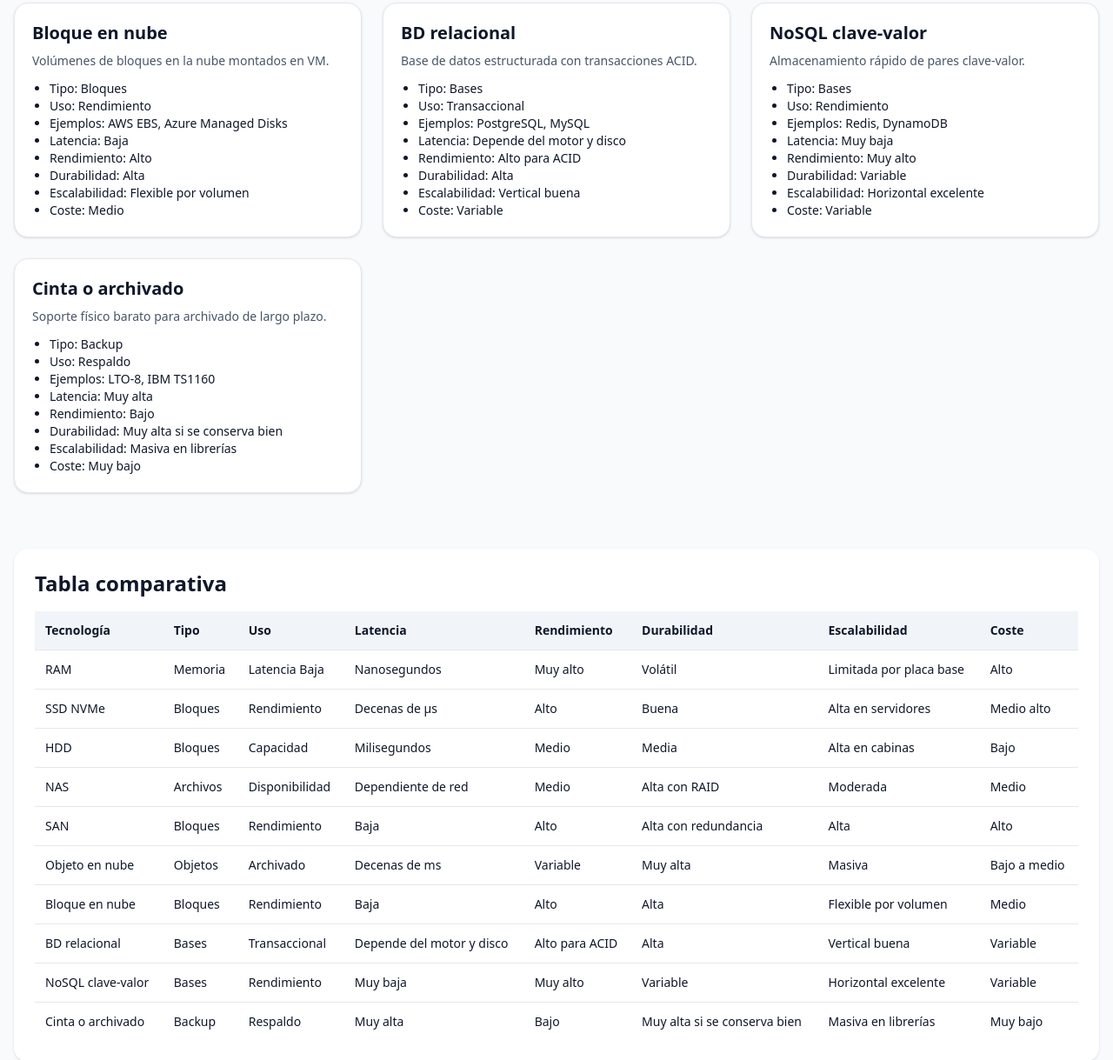
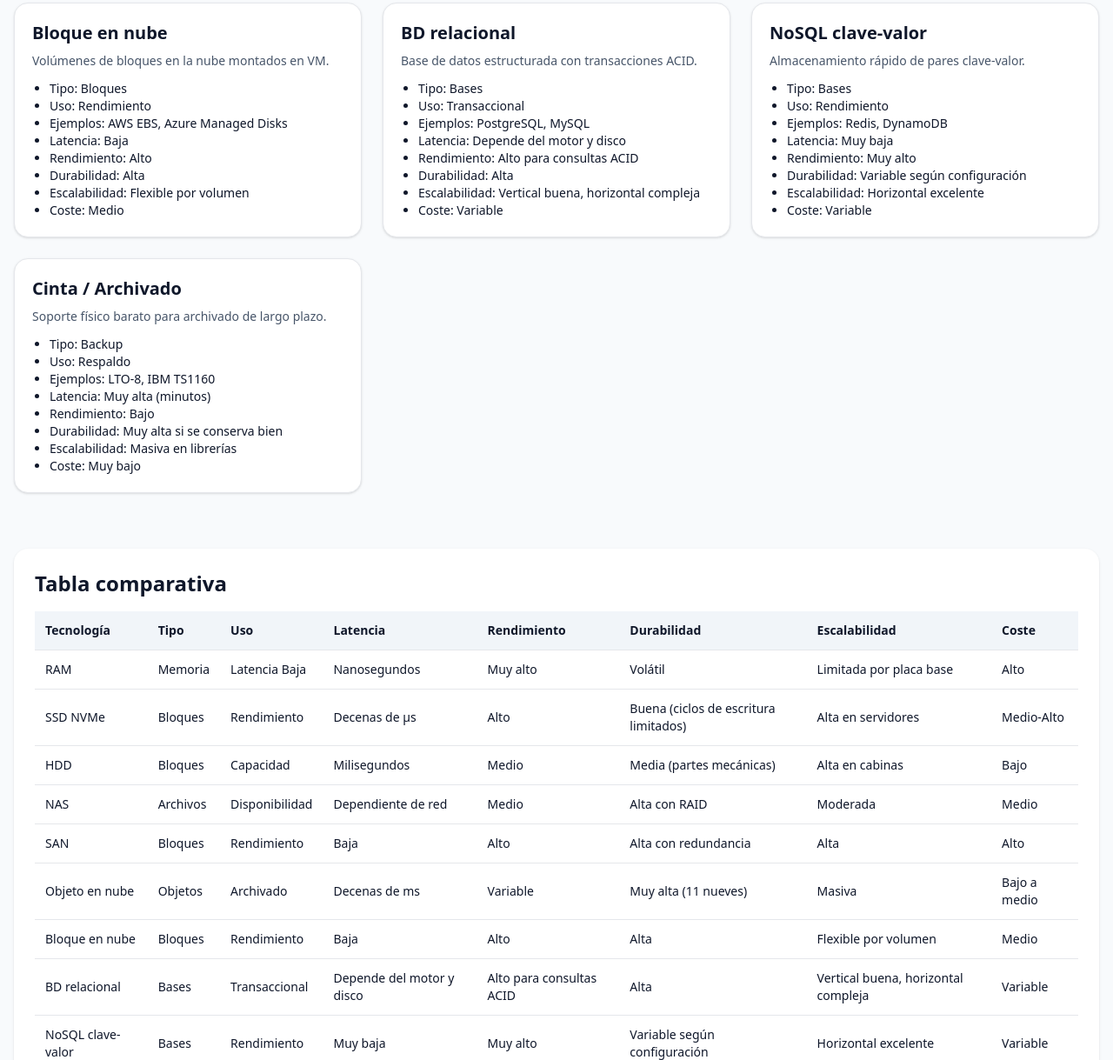
Before and after one commit to adrianglez06/Almacenamiento-web, a plain HTML site: page index.html in a window 1280 px wide. Shown: the part 1124-2343 px from the top of the page at 87% size. Drawn offline with nearby package versions, Linux system fonts and the light colour scheme.

Commit message:
Update index.html

```diff
--- a/index.html
+++ b/index.html
@@ -1,20 +1,18 @@
 <!doctype html>
 <html lang="es">
 <head>
-  <meta charset="utf-8">
-  <meta name="viewport" content="width=device-width, initial-scale=1">
+  <meta charset="utf-8" />
+  <meta name="viewport" content="width=device-width, initial-scale=1" />
   <title>Tipos de almacenamiento de datos | Guía educativa</title>
-  <meta name="description" content="Guía práctica sobre tipos de almacenamiento de datos con filtros, tarjetas, tabla comparativa, glosario y quiz. Todo generado desde arrays de datos.">
+  <meta name="description" content="Guía práctica sobre tipos de almacenamiento de datos con filtros, tarjetas, tabla comparativa, glosario y quiz. Generado dinámicamente con JavaScript puro." />
   <link rel="icon" href="data:,">
   <script src="https://cdn.tailwindcss.com"></script>
   <script>
-    tailwind.config = {
-      theme: { extend: { container: { center: true, padding: "1rem" } } }
-    };
+    tailwind.config = { theme: { extend: { container: { center: true, padding: "1rem" } } } };
   </script>
   <style>
     :focus { outline: 3px solid #1d4ed8; outline-offset: 2px; }
-    .sr-only { position: absolute; width: 1px; height: 1px; padding: 0; margin: -1px; overflow: hidden; clip: rect(0,0,0,0); white-space: nowrap; border: 0; }
+    .sr-only { position:absolute; width:1px; height:1px; padding:0; margin:-1px; overflow:hidden; clip:rect(0,0,0,0); white-space:nowrap; border:0; }
   </style>
 </head>
 <body class="min-h-screen bg-slate-50 text-slate-900">
@@ -33,10 +31,10 @@
   </header>
 
   <main class="container mx-auto py-8 space-y-16">
-    <!-- Sección Filtro -->
+    <!-- Filtro -->
     <section id="filtro" aria-labelledby="filtro-title" class="bg-white p-6 rounded-2xl shadow">
       <h2 id="filtro-title" class="text-2xl font-semibold">Filtra tecnologías</h2>
-      <p class="mt-2 text-slate-600">Filtra por tipo o uso y busca por nombre. Las tarjetas y la tabla se actualizan al instante.</p>
+      <p class="mt-2 text-slate-600">Filtra por tipo y uso y busca por nombre. Las tarjetas y la tabla se actualizan al instante.</p>
 
       <form class="mt-4 grid gap-4 md:grid-cols-4" onsubmit="event.preventDefault()">
         <label class="block">
@@ -66,13 +64,13 @@
       <p id="no-result" class="hidden mt-3 text-sm text-amber-700">No hay elementos que coincidan con el filtro.</p>
     </section>
 
-    <!-- Sección Tarjetas -->
+    <!-- Tarjetas -->
     <section id="tarjetas" aria-labelledby="tarjetas-title" class="space-y-6">
       <h2 id="tarjetas-title" class="text-2xl font-semibold">Tarjetas de tecnologías</h2>
       <div id="grid-cards" class="grid gap-6 sm:grid-cols-2 lg:grid-cols-3"></div>
     </section>
 
-    <!-- Sección Tabla comparativa -->
+    <!-- Tabla -->
     <section id="tabla" aria-labelledby="tabla-title" class="bg-white p-6 rounded-2xl shadow">
       <h2 id="tabla-title" class="text-2xl font-semibold">Tabla comparativa</h2>
       <div class="overflow-x-auto mt-4">
@@ -95,13 +93,13 @@
       </div>
     </section>
 
-    <!-- Sección Glosario -->
+    <!-- Glosario -->
     <section id="glosario" aria-labelledby="glosario-title" class="bg-white p-6 rounded-2xl shadow">
       <h2 id="glosario-title" class="text-2xl font-semibold">Glosario</h2>
       <dl id="glosario-list" class="mt-4 grid gap-4 md:grid-cols-2"></dl>
     </section>
 
-    <!-- Sección Quiz -->
+    <!-- Quiz -->
     <section id="quiz" aria-labelledby="quiz-title" class="bg-white p-6 rounded-2xl shadow">
       <h2 id="quiz-title" class="text-2xl font-semibold">Quiz rápido</h2>
       <p class="mt-2 text-slate-600">Responde y comprueba. No se guardan datos.</p>
@@ -118,28 +116,28 @@
 
   <script>
     // ---------- Datos ----------
-    const items = [
+    window.items = [
       { nombre: "RAM", tipo: "memoria", uso: "latencia-baja", ejemplos: ["DDR4", "DDR5"], latencia: "Nanosegundos", rendimiento: "Muy alto", durabilidad: "Volátil", escalabilidad: "Limitada por placa base", coste: "Alto", desc: "Memoria volátil usada para procesamiento inmediato." },
-      { nombre: "SSD NVMe", tipo: "bloques", uso: "rendimiento", ejemplos: ["Samsung 980 Pro", "WD Black"], latencia: "Decenas de µs", rendimiento: "Alto", durabilidad: "Buena", escalabilidad: "Alta en servidores", coste: "Medio alto", desc: "Disco sólido PCIe con gran velocidad." },
-      { nombre: "HDD", tipo: "bloques", uso: "capacidad", ejemplos: ["Seagate IronWolf", "WD Blue"], latencia: "Milisegundos", rendimiento: "Medio", durabilidad: "Media", escalabilidad: "Alta en cabinas", coste: "Bajo", desc: "Disco magnético barato y de gran capacidad." },
+      { nombre: "SSD NVMe", tipo: "bloques", uso: "rendimiento", ejemplos: ["Samsung 980 Pro", "WD Black"], latencia: "Decenas de µs", rendimiento: "Alto", durabilidad: "Buena (ciclos de escritura limitados)", escalabilidad: "Alta en servidores", coste: "Medio-Alto", desc: "Disco sólido conectado por PCIe, gran velocidad." },
+      { nombre: "HDD", tipo: "bloques", uso: "capacidad", ejemplos: ["Seagate IronWolf", "WD Blue"], latencia: "Milisegundos", rendimiento: "Medio", durabilidad: "Media (partes mecánicas)", escalabilidad: "Alta en cabinas", coste: "Bajo", desc: "Disco magnético barato y de gran capacidad." },
       { nombre: "NAS", tipo: "archivos", uso: "disponibilidad", ejemplos: ["Synology", "QNAP"], latencia: "Dependiente de red", rendimiento: "Medio", durabilidad: "Alta con RAID", escalabilidad: "Moderada", coste: "Medio", desc: "Almacenamiento de archivos expuesto por red." },
       { nombre: "SAN", tipo: "bloques", uso: "rendimiento", ejemplos: ["Dell EMC PowerMax", "HPE 3PAR"], latencia: "Baja", rendimiento: "Alto", durabilidad: "Alta con redundancia", escalabilidad: "Alta", coste: "Alto", desc: "Red de bloques para bases de datos críticas." },
-      { nombre: "Objeto en nube", tipo: "objetos", uso: "archivado", ejemplos: ["AWS S3", "Azure Blob"], latencia: "Decenas de ms", rendimiento: "Variable", durabilidad: "Muy alta", escalabilidad: "Masiva", coste: "Bajo a medio", desc: "Almacenamiento de objetos con APIs HTTP." },
+      { nombre: "Objeto en nube", tipo: "objetos", uso: "archivado", ejemplos: ["AWS S3", "Azure Blob"], latencia: "Decenas de ms", rendimiento: "Variable", durabilidad: "Muy alta (11 nueves)", escalabilidad: "Masiva", coste: "Bajo a medio", desc: "Almacenamiento de objetos con APIs HTTP." },
       { nombre: "Bloque en nube", tipo: "bloques", uso: "rendimiento", ejemplos: ["AWS EBS", "Azure Managed Disks"], latencia: "Baja", rendimiento: "Alto", durabilidad: "Alta", escalabilidad: "Flexible por volumen", coste: "Medio", desc: "Volúmenes de bloques en la nube montados en VM." },
-      { nombre: "BD relacional", tipo: "bases", uso: "transaccional", ejemplos: ["PostgreSQL", "MySQL"], latencia: "Depende del motor y disco", rendimiento: "Alto para ACID", durabilidad: "Alta", escalabilidad: "Vertical buena", coste: "Variable", desc: "Base de datos estructurada con transacciones ACID." },
-      { nombre: "NoSQL clave-valor", tipo: "bases", uso: "rendimiento", ejemplos: ["Redis", "DynamoDB"], latencia: "Muy baja", rendimiento: "Muy alto", durabilidad: "Variable", escalabilidad: "Horizontal excelente", coste: "Variable", desc: "Almacenamiento rápido de pares clave-valor." },
-      { nombre: "Cinta o archivado", tipo: "backup", uso: "respaldo", ejemplos: ["LTO-8", "IBM TS1160"], latencia: "Muy alta", rendimiento: "Bajo", durabilidad: "Muy alta si se conserva bien", escalabilidad: "Masiva en librerías", coste: "Muy bajo", desc: "Soporte físico barato para archivado de largo plazo." }
+      { nombre: "BD relacional", tipo: "bases", uso: "transaccional", ejemplos: ["PostgreSQL", "MySQL"], latencia: "Depende del motor y disco", rendimiento: "Alto para consultas ACID", durabilidad: "Alta", escalabilidad: "Vertical buena, horizontal compleja", coste: "Variable", desc: "Base de datos estructurada con transacciones ACID." },
+      { nombre: "NoSQL clave-valor", tipo: "bases", uso: "rendimiento", ejemplos: ["Redis", "DynamoDB"], latencia: "Muy baja", rendimiento: "Muy alto", durabilidad: "Variable según configuración", escalabilidad: "Horizontal excelente", coste: "Variable", desc: "Almacenamiento rápido de pares clave-valor." },
+      { nombre: "Cinta / Archivado", tipo: "backup", uso: "respaldo", ejemplos: ["LTO-8", "IBM TS1160"], latencia: "Muy alta (minutos)", rendimiento: "Bajo", durabilidad: "Muy alta si se conserva bien", escalabilidad: "Masiva en librerías", coste: "Muy bajo", desc: "Soporte físico barato para archivado de largo plazo." }
     ];
 
     const glosario = [
       { termino: "Latencia", definicion: "Tiempo de respuesta de una operación de almacenamiento." },
-      { termino: "IOPS", definicion: "Número de operaciones de entrada y salida por segundo." },
-      { termino: "ACID", definicion: "Atomicidad, consistencia, aislamiento y durabilidad en bases de datos." },
-      { termino: "RAID", definicion: "Redundancia y distribución de discos para rendimiento y tolerancia a fallos." },
-      { termino: "CAP", definicion: "Trade off entre consistencia, disponibilidad y tolerancia a particiones." },
-      { termino: "Consistencia eventual", definicion: "Las replicas convergen con el tiempo sin inmediatez garantizada." },
+      { termino: "IOPS", definicion: "Número de operaciones de entrada/salida por segundo." },
+      { termino: "ACID", definicion: "Propiedades de atomicidad, consistencia, aislamiento y durabilidad en bases de datos." },
+      { termino: "RAID", definicion: "Conjunto de técnicas de redundancia y distribución de discos para rendimiento y tolerancia a fallos." },
+      { termino: "CAP", definicion: "Teorema que establece el trade-off entre consistencia, disponibilidad y tolerancia a particiones." },
+      { termino: "Consistencia eventual", definicion: "Modelo donde las réplicas convergen con el tiempo, sin garantía inmediata." },
       { termino: "Durabilidad", definicion: "Capacidad de los datos de sobrevivir a fallos." },
-      { termino: "Escalabilidad horizontal", definicion: "Crecimiento añadiendo más nodos en paralelo." }
+      { termino: "Escalabilidad horizontal", definicion: "Capacidad de crecer añadiendo más nodos en paralelo." }
     ];
 
     const preguntas = [
@@ -148,85 +146,65 @@
       { enunciado: "¿Qué sistema se usa típicamente para exponer almacenamiento por archivos en red?", opciones: ["NAS", "SAN", "Bloque en nube"], correcta: "NAS" }
     ];
 
-    // ---------- Utilidades ----------
-    const $ = sel => document.querySelector(sel);
-    const $$ = sel => Array.from(document.querySelectorAll(sel));
-    const humanize = s => s.replace(/-/g, " ").replace(/\b\w/g, m => m.toUpperCase());
+    // ---------- Helpers ----------
+    const $ = s => document.querySelector(s);
+    const $$ = s => Array.from(document.querySelectorAll(s));
+    const humanize = s => String(s).replace(/-/g, " ").replace(/\b\w/g, m => m.toUpperCase());
 
-    // ---------- Render Filtros ----------
-    function initFiltros() {
-      const tipos = Array.from(new Set(items.map(i => i.tipo))).sort();
-      const usos = Array.from(new Set(items.map(i => i.uso))).sort();
-      const tipoSel = $("#filter-tipo");
-      const usoSel = $("#filter-uso");
-      tipos.forEach(t => {
-        const opt = document.createElement("option");
-        opt.value = t; opt.textContent = humanize(t);
-        tipoSel.appendChild(opt);
-      });
-      usos.forEach(u => {
-        const opt = document.createElement("option");
-        opt.value = u; opt.textContent = humanize(u);
-        usoSel.appendChild(opt);
-      });
-      $("#btn-aplicar").addEventListener("click", aplicarFiltro);
-      $("#btn-limpiar").addEventListener("click", () => {
-        tipoSel.value = ""; usoSel.value = ""; $("#filter-texto").value = "";
-        aplicarFiltro();
+    // ---------- Render tarjetas ----------
+    function renderCards(list) {
+      const container = $("#grid-cards");
+      if (!container) return;
+      container.innerHTML = "";
+      list.forEach(i => {
+        const el = document.createElement("article");
+        el.className = "bg-white p-5 rounded-2xl shadow border";
+        el.setAttribute("data-tipo", i.tipo);
+        el.setAttribute("data-uso", i.uso);
+        el.innerHTML = `
+          <h3 class="text-xl font-semibold">${i.nombre}</h3>
+          <p class="mt-2 text-sm text-slate-600">${i.desc || ""}</p>
+          <ul class="mt-3 text-sm list-disc pl-5">
+            <li><span class="font-medium">Tipo:</span> ${humanize(i.tipo)}</li>
+            <li><span class="font-medium">Uso:</span> ${humanize(i.uso)}</li>
+            <li><span class="font-medium">Ejemplos:</span> ${(i.ejemplos || []).join(", ")}</li>
+            <li><span class="font-medium">Latencia:</span> ${i.latencia || "-"}</li>
+            <li><span class="font-medium">Rendimiento:</span> ${i.rendimiento || "-"}</li>
+            <li><span class="font-medium">Durabilidad:</span> ${i.durabilidad || "-"}</li>
+            <li><span class="font-medium">Escalabilidad:</span> ${i.escalabilidad || "-"}</li>
+            <li><span class="font-medium">Coste:</span> ${i.coste || "-"}</li>
+          </ul>
+        `;
+        container.appendChild(el);
       });
     }
 
-    // ---------- Render Tarjetas ----------
-    function renderCards(lista) {
-      const cont = $("#grid-cards");
-      cont.innerHTML = "";
-      lista.forEach(i => {
-        const art = document.createElement("article");
-        art.className = "bg-white p-5 rounded-2xl shadow border";
-        art.setAttribute("data-tipo", i.tipo);
-        art.setAttribute("data-uso", i.uso);
-        art.innerHTML = `
-          <h3 class="text-xl font-semibold">${i.nombre}</h3>
-          <p class="mt-2 text-sm text-slate-600">${i.desc}</p>
-          <ul class="mt-3 text-sm list-disc pl-5">
-            <li><span class="font-medium">Tipo:</span> ${humanize(i.tipo)}</li>
-            <li><span class="font-medium">Uso:</span> ${humanize(i.uso)}</li>
-            <li><span class="font-medium">Ejemplos:</span> ${i.ejemplos.join(", ")}</li>
-            <li><span class="font-medium">Latencia:</span> ${i.latencia}</li>
-            <li><span class="font-medium">Rendimiento:</span> ${i.rendimiento}</li>
-            <li><span class="font-medium">Durabilidad:</span> ${i.durabilidad}</li>
-            <li><span class="font-medium">Escalabilidad:</span> ${i.escalabilidad}</li>
-            <li><span class="font-medium">Coste:</span> ${i.coste}</li>
-          </ul>
-        `;
-        cont.appendChild(art);
-      });
-    }
-
-    // ---------- Render Tabla ----------
-    function renderTabla(lista) {
-      const body = $("#tabla-body");
-      body.innerHTML = "";
-      lista.forEach(i => {
+    // ---------- Render tabla ----------
+    function renderTabla(list) {
+      const tbody = $("#tabla-body");
+      if (!tbody) return;
+      tbody.innerHTML = "";
+      list.forEach(i => {
         const tr = document.createElement("tr");
         tr.className = "border-t";
         tr.innerHTML = `
           <td class="p-3">${i.nombre}</td>
           <td class="p-3">${humanize(i.tipo)}</td>
           <td class="p-3">${humanize(i.uso)}</td>
-          <td class="p-3">${i.latencia}</td>
-          <td class="p-3">${i.rendimiento}</td>
-          <td class="p-3">${i.durabilidad}</td>
-          <td class="p-3">${i.escalabilidad}</td>
-          <td class="p-3">${i.coste}</td>
+          <td class="p-3">${i.latencia || "-"}</td>
+          <td class="p-3">${i.rendimiento || "-"}</td>
+          <td class="p-3">${i.durabilidad || "-"}</td>
+          <td class="p-3">${i.escalabilidad || "-"}</td>
+          <td class="p-3">${i.coste || "-"}</td>
         `;
-        body.appendChild(tr);
+        tbody.appendChild(tr);
       });
     }
 
-    // ---------- Render Glosario ----------
+    // ---------- Render glosario ----------
     function renderGlosario() {
       const dl = $("#glosario-list");
+      if (!dl) return;
       dl.innerHTML = "";
       glosario.forEach(g => {
         const wrap = document.createElement("div");
@@ -238,9 +216,10 @@
       });
     }
 
-    // ---------- Render Quiz ----------
+    // ---------- Render quiz ----------
     function renderQuiz() {
       const form = $("#quiz-form");
+      if (!form) return;
       form.innerHTML = "";
       preguntas.forEach((p, idx) => {
         const field = document.createElement("fieldset");
@@ -262,26 +241,6 @@
       btn.textContent = "Comprobar";
       form.appendChild(btn);
     }
-
-    // ---------- Filtro ----------
-    function aplicarFiltro() {
-      const tipo = $("#filter-tipo").value.trim();
-      const uso = $("#filter-uso").value.trim();
-      const texto = $("#filter-texto").value.trim().toLowerCase();
-
-      const filtrados = items.filter(i => {
-        const okTipo = !tipo || i.tipo === tipo;
-        const okUso = !uso || i.uso === uso;
-        const okTexto = !texto || i.nombre.toLowerCase().includes(texto);
-        return okTipo && okUso && okTexto;
-      });
-
-      $("#no-result").classList.toggle("hidden", filtrados.length !== 0);
-      renderCards(filtrados);
-      renderTabla(filtrados);
-    }
-
-    // ---------- Quiz evaluator ----------
     function evaluarQuiz() {
       let aciertos = 0;
       preguntas.forEach((p, idx) => {
@@ -290,18 +249,68 @@
         if (elegido && elegido.value === p.correcta) aciertos++;
       });
       const out = $("#quiz-resultado");
+      if (!out) return;
       out.textContent = `Has acertado ${aciertos} de ${preguntas.length}.`;
       out.className = "mt-4 font-medium " + (aciertos === preguntas.length ? "text-green-700" : "text-amber-700");
     }
 
-    // ---------- Inicio ----------
+    // ---------- Aplicar filtros: texto + tipo + uso ----------
+    function applyFilter() {
+      const tipo = ($("#filter-tipo")?.value || "").trim();
+      const uso = ($("#filter-uso")?.value || "").trim();
+      const texto = ($("#filter-texto")?.value || "").trim().toLowerCase();
+
+      const data = Array.isArray(window.items) ? window.items : [];
+      const filtrados = data.filter(i => {
+        const okTipo = !tipo || i.tipo === tipo;
+        const okUso = !uso || i.uso === uso;
+        const okTexto = !texto || i.nombre.toLowerCase().includes(texto);
+        return okTipo && okUso && okTexto;
+      });
+
+      $("#no-result")?.classList.toggle("hidden", filtrados.length !== 0);
+      renderCards(filtrados);
+      renderTabla(filtrados);
+    }
+
+    // ---------- Inicialización ----------
     document.addEventListener("DOMContentLoaded", () => {
-      initFiltros();
-      renderCards(items);
-      renderTabla(items);
+      const data = Array.isArray(window.items) ? window.items : [];
+
+      // Poblar selects desde los datos
+      const tipos = Array.from(new Set(data.map(i => i.tipo))).sort();
+      const usos  = Array.from(new Set(data.map(i => i.uso))).sort();
+
+      const tipoSel = $("#filter-tipo");
+      const usoSel  = $("#filter-uso");
+
+      if (tipoSel) tipos.forEach(t => {
+        const opt = document.createElement("option");
+        opt.value = t; opt.textContent = humanize(t);
+        tipoSel.appendChild(opt);
+      });
+      if (usoSel) usos.forEach(u => {
+        const opt = document.createElement("option");
+        opt.value = u; opt.textContent = humanize(u);
+        usoSel.appendChild(opt);
+      });
+
+      // Eventos
+      $("#btn-aplicar")?.addEventListener("click", applyFilter);
+      $("#btn-limpiar")?.addEventListener("click", () => {
+        if (tipoSel) tipoSel.value = "";
+        if (usoSel) usoSel.value = "";
+        const text = $("#filter-texto"); if (text) text.value = "";
+        applyFilter();
+      });
+
+      // Pintado inicial
+      renderCards(data);
+      renderTabla(data);
       renderGlosario();
       renderQuiz();
-      $("#fecha").textContent = new Date().toISOString().split("T")[0];
+      $("#no-result")?.classList.add("hidden");
+      const fecha = $("#fecha"); if (fecha) fecha.textContent = new Date().toISOString().split("T")[0];
     });
   </script>
 </body>
```
